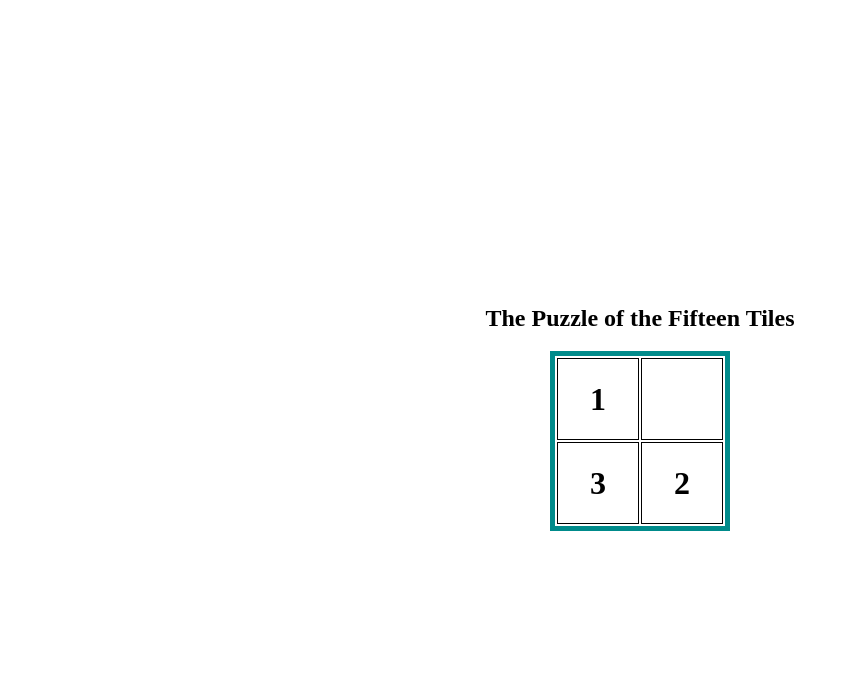
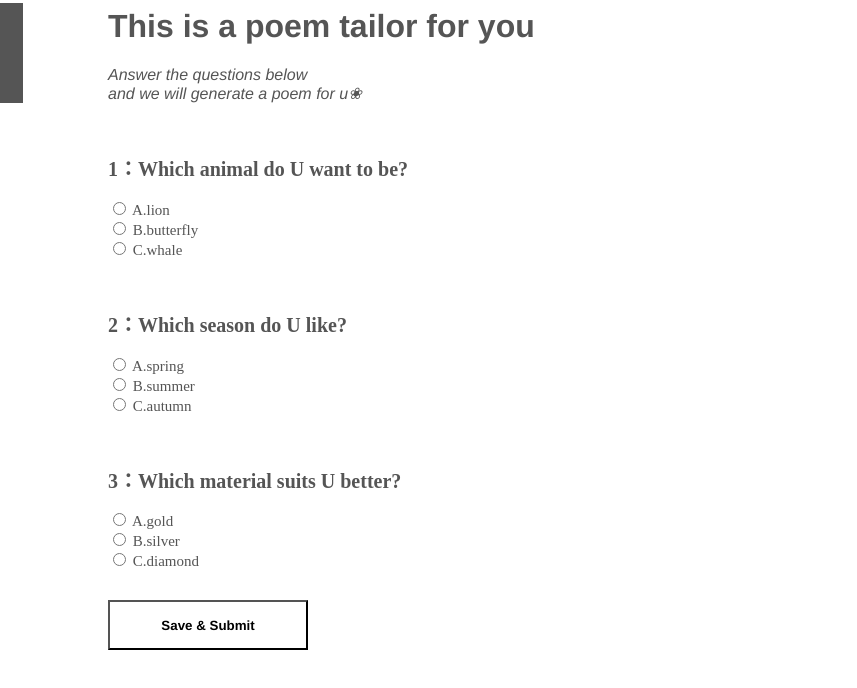
Before and after one commit to Zera0323/Zera0323-gtihub.io, a plain HTML site: page index.html in a window 1280 px wide. Shown: the whole page, without its empty margins (0-857 px from the left). Drawn offline with Linux system fonts and the light colour scheme.

Commit message:
Add files via upload

```diff
--- /dev/null
+++ b/game.js
@@ -0,0 +1,44 @@
+function generatePoem() {
+  const animal = document.querySelector('input[name="animal"]:checked').value;
+  const season = document.querySelector('input[name="season"]:checked').value;
+  const material = document.querySelector('input[name="material"]:checked').value;
+
+  let poem = "";
+  switch (animal) {
+    case "lion":
+      poem += "In the jungle, I am the king,\n";
+      break;
+    case "butterfly":
+      poem += "With wings so light, I dance in the air,\n";
+      break;
+    case "whale":
+      poem += "In the deep blue sea, I roam without a care,\n";
+      break;
+  }
+
+  switch (season) {
+    case "spring":
+      poem += "Amidst the flowers, I find my joy,\n";
+      break;
+    case "summer":
+      poem += "Under the sun, I bask and enjoy,\n";
+      break;
+    case "autumn":
+      poem += "As the leaves fall, I feel my soul deploy,\n";
+      break;
+  }
+
+  switch (material) {
+    case "gold":
+      poem += "With a heart of gold, I shine with pride,\n";
+      break;
+    case "silver":
+      poem += "Like a silver moon, I illuminate the night,\n";
+      break;
+    case "diamond":
+      poem += "Like a diamond, I shine bright,\n";
+      break;
+  }
+
+  alert(`Your poem:\n${poem}`);
+}
--- a/index.html
+++ b/index.html
@@ -1,14 +1,34 @@
 <!DOCTYPE html>
-<html lang="en">
-<head>
-    <meta charset="UTF-8">
-    <meta http-equiv="X-UA-Compatible" content="IE=edge">
-    <meta name="viewport" content="width=device-width, initial-scale=1.0">
-    <title>Q2</title>
-    <link rel = "stylesheet" type = "text/css" href ="myth1.css">
-</head>
-<body onload="createTable()">
-    <h2>The Puzzle of the Fifteen Tiles</h2>
-</body>
-<script src="myth1.js" type="text/javascript"></script>
+<html lang="en" dir="ltr">
+  <head>
+    <meta charset="utf-8">
+    <link rel="stylesheet" href="poem.css">
+    <title>Poem Tailor</title>
+    <script type="text/javascript" src="game.js"></script>
+  </head>
+
+  <body>
+    <h1>This is a poem tailor for you</h1>
+    <i>Answer the questions below</i><br>
+    <i> and we will generate a poem for u❀</i>
+    <div class=decoration></div>
+
+    <h2>1：Which animal do U want to be?</h2>
+      <label><input type="radio" name="animal" value="lion" > A.lion</label><br>
+      <label><input type="radio" name="animal" value="butterfly" > B.butterfly</label><br>
+      <label><input type="radio" name="animal" value="whale"> C.whale</label><br>
+
+    <h2>2：Which season do U like?</h2>
+      <label><input type="radio" name="season" value="spring" > A.spring</label><br>
+      <label><input type="radio" name="season" value="summer"> B.summer</label><br>
+      <label><input type="radio" name="season" value="autumn"> C.autumn</label><br>
+
+    <h2>3：Which material suits U better?</h2>
+      <label><input type="radio" name="material" value="gold"> A.gold</label><br>
+      <label><input type="radio" name="material" value="silver"> B.silver</label><br>
+      <label><input type="radio" name="material" value="diamond"> C.diamond</label><br>
+
+    <button onclick="generatePoem()"><strong>Save & Submit</button></strong>
+
+  </body>
 </html>
--- /dev/null
+++ b/poem.css
@@ -0,0 +1,46 @@
+body{
+  color:#faf8ef
+}
+h1 {
+   font-family: Helvetica, Geneva, Arial,
+         SunSans-Regular, sans-serif;
+    color: #555;
+    margin-left: 100px;
+    margin-top: 5px;
+   }
+h2{
+  color: #555;
+  margin-left: 100px;
+  margin-top: 50px;
+  font-size: 20px;
+}
+
+label{
+  color: #555;
+  margin-left: 100px;
+  margin-top: 60px;
+  font-size: 15px;
+}
+i{
+  font-family: "Arvo", Helvetica, sans-serif;
+  font-family: 12px;
+  color:#555;
+  margin-left: 100px;
+}
+
+button{
+  width:200px;
+  height:50px;
+  margin-left: 100px;
+  margin-top: 30px;
+  background-color: inherit;
+  font-family: "Arvo", Helvetica, sans-serif;
+  font-family: 12px;
+}
+.decoration{
+  width:25px;
+  height:100px;
+  background: #555;
+  margin-top: -100px;
+  margin-left: -10px;
+}
```
